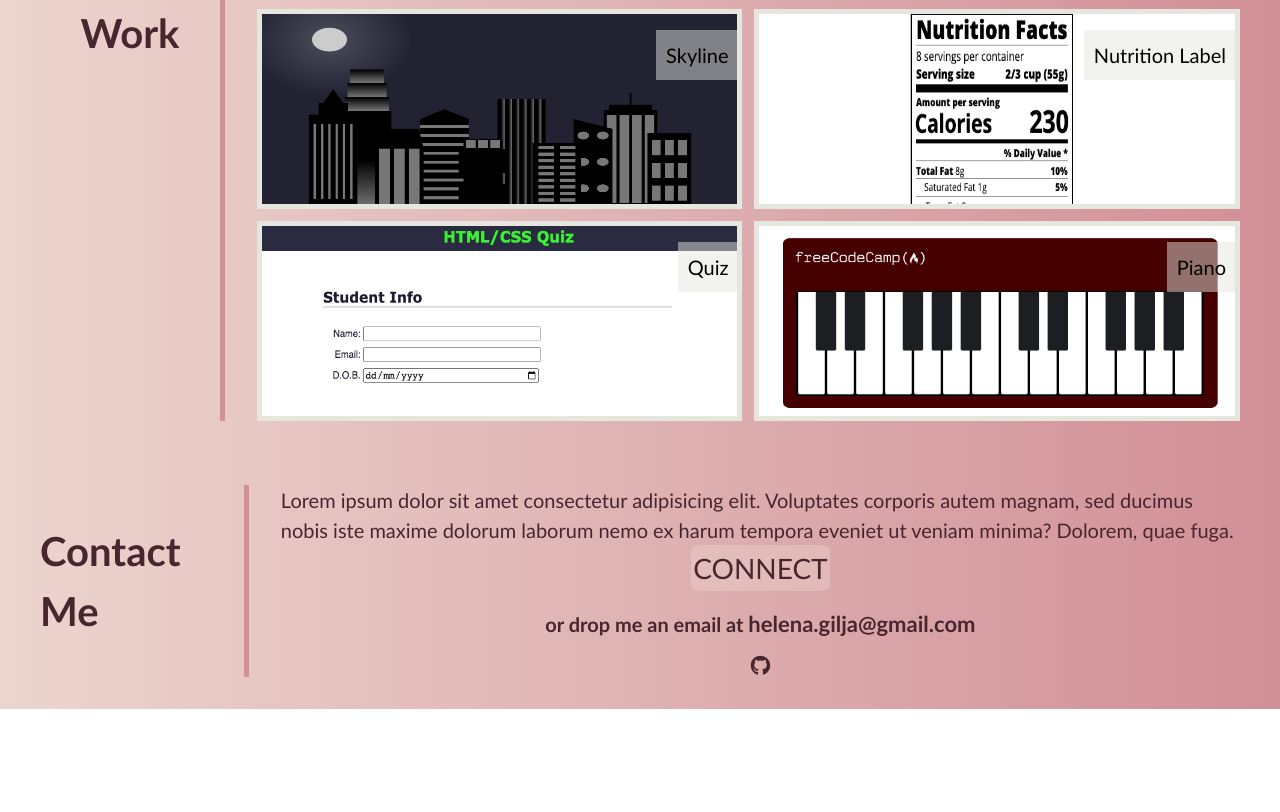
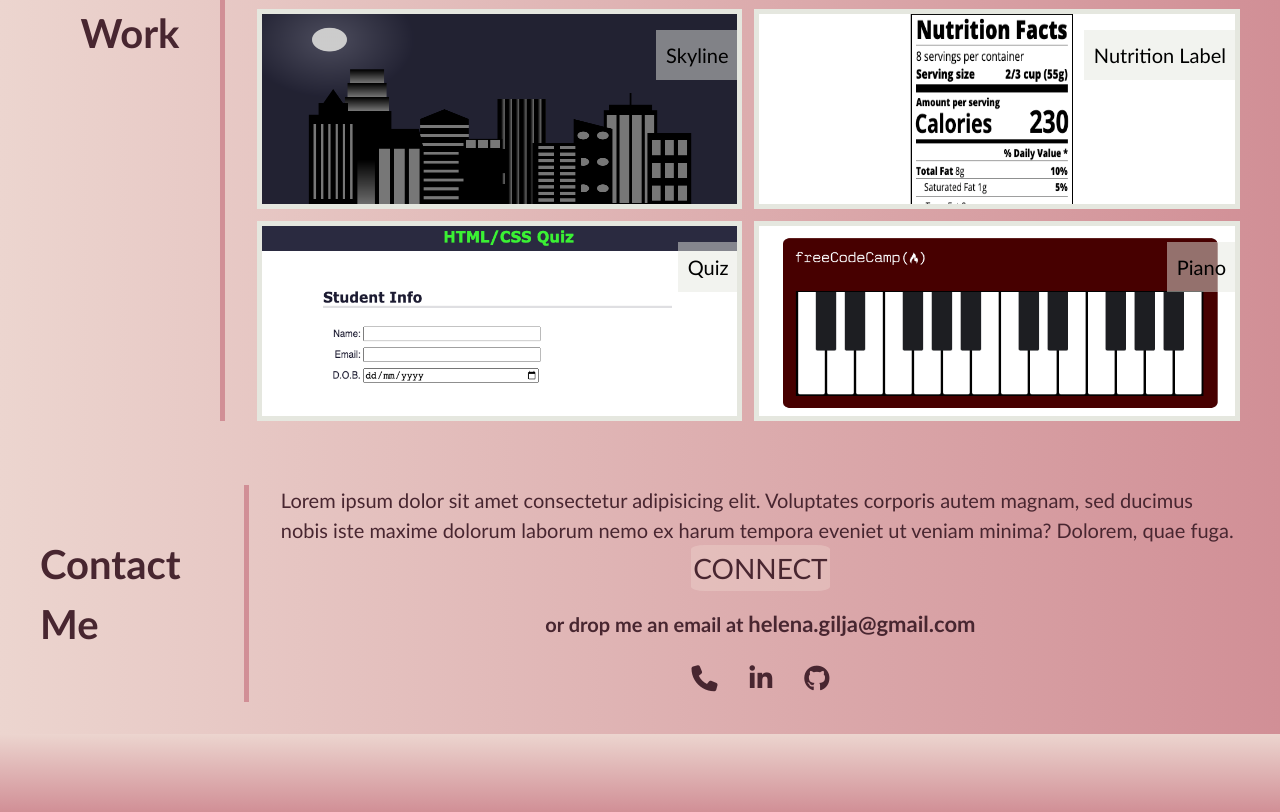
Before and after one commit to cyberrie/helenagilja-portfolio, a plain HTML site: page index.html in a window 1280 px wide. Shown: the part 1199-2011 px from the top of the page. Before the commit the page ends 1908 px from the top, so only its background shows below. Drawn offline with Linux system fonts and the light colour scheme.

Commit message:
contact icons added, header style changed, footer added

```diff
--- a/css/style.css
+++ b/css/style.css
@@ -14,10 +14,10 @@
 
 html {
   font-size: 62.5%;
-  background: linear-gradient(90deg, var(--oyster-pink), var(--puce));
 }
 
 body {
+  background: linear-gradient(90deg, var(--oyster-pink), var(--puce));
   margin: 0;
   padding: 0;
   font-family: "Trebuchet MS", "Lucida Sans Unicode", "Lucida Grande",
@@ -79,9 +79,8 @@ p {
   width: 100%;
   align-items: center;
   flex-wrap: wrap;
-  background: linear-gradient(90deg, var(--oyster-pink), var(--puce));
   padding: 2.5px 0;
-  /* border-bottom: 5px solid var(--puce); */
+  background: linear-gradient(180deg, var(--puce), var(--oyster-pink));
 }
 
 .navbar {
@@ -275,9 +274,22 @@ a:hover {
   gap: 16px;
   width: 100%;
 }
+
+.icons {
+  display: flex;
+  gap: 32px;
+  padding: 10px 0;
+}
 i {
-  font-size: 2rem;
+  font-size: 2.6rem;
   cursor: pointer;
+}
+
+footer {
+  width: 100%;
+  padding: 2.5px 0;
+  background: linear-gradient(180deg, var(--oyster-pink), var(--puce));
+  height: 78px;
 }
 
 @media screen and (max-width: 768px) {
--- a/index.html
+++ b/index.html
@@ -62,7 +62,7 @@
 
       <!-- portfolio container -->
       <section class="page-section">
-        <h1>Work</h1>
+        <h1 >Work</h1>
         <div id="about-desc" class="work" id="work_section">
           <p>
             Have a sneak peek into some applications I have built while learning HTML and CSS through freeCodeCamp, Udemy and YouTube channels, along my Bootcam lessons. Enjoy!
@@ -144,15 +144,19 @@
            <h5>or drop me an email at <a rel='noopener noreferrer' target='_blank' href="mailto:helena.gilje@gmail.com">helena.gilja@gmail.com</a></h5>
 
            <div class="icons">
+
+          <i class="fa-solid fa-phone"></i>
+          <i class="fa-brands fa-linkedin-in"></i>
           <i class="fa-brands fa-github"></i>
+
            </div>
           </div>
         </div>
-
 
       </section>
     </div>
 
     </main>
+    <footer></footer>
   </body>
 </html>
```
